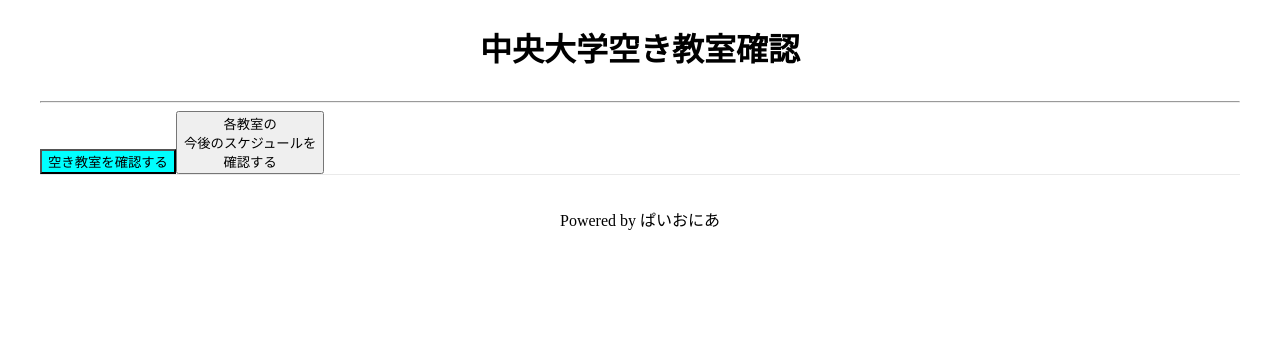
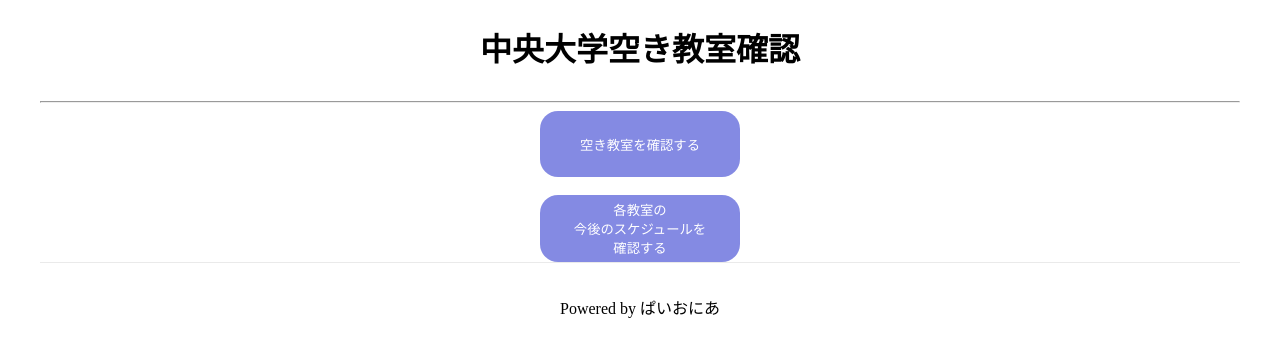
Before and after one commit to v-code-team-pioneer-inc/ccrs-frontend, a Next.js app: page / in a window 1280 px wide. Shown: the top 356 px of the page. Built offline with nearby package versions, Linux system fonts and the light colour scheme.

Commit message:
ボタンの色と形の変更

```diff
--- a/components/top/ToSearchButton.jsx
+++ b/components/top/ToSearchButton.jsx
@@ -7,12 +7,12 @@
 
 export const ToSearchButton = () => {
   return (
-    <div>
+    <div className={styles.container}>
       <button type="button" className={styles.link_button}>
         空き教室を確認する
       </button>
-
-      <button type="button">
+      <br/>
+      <button type="button" className={styles.link_button2}>
         各教室の<br/>今後のスケジュールを<br/>確認する
       </button>
 
--- a/styles/top/ToSearchButton.module.css
+++ b/styles/top/ToSearchButton.module.css
@@ -1,3 +1,21 @@
 .link_button{
-    background-color: aqua;
+    width: 15em;
+    height: 5em;
+    color: rgb(255, 255, 255);
+    background-color: rgb(132, 138, 227);
+    border: none;
+    border-radius: 18px;
 }
+.link_button2{
+    width: 15em;
+    height: 5em;
+    color: rgb(255, 255, 255);
+    background-color:rgb(132, 138, 227) ;
+    border: none;
+    border-radius: 18px;
+}
+.container{
+    display: flex;
+    flex-direction: column;
+    align-items: center;
+}
```
